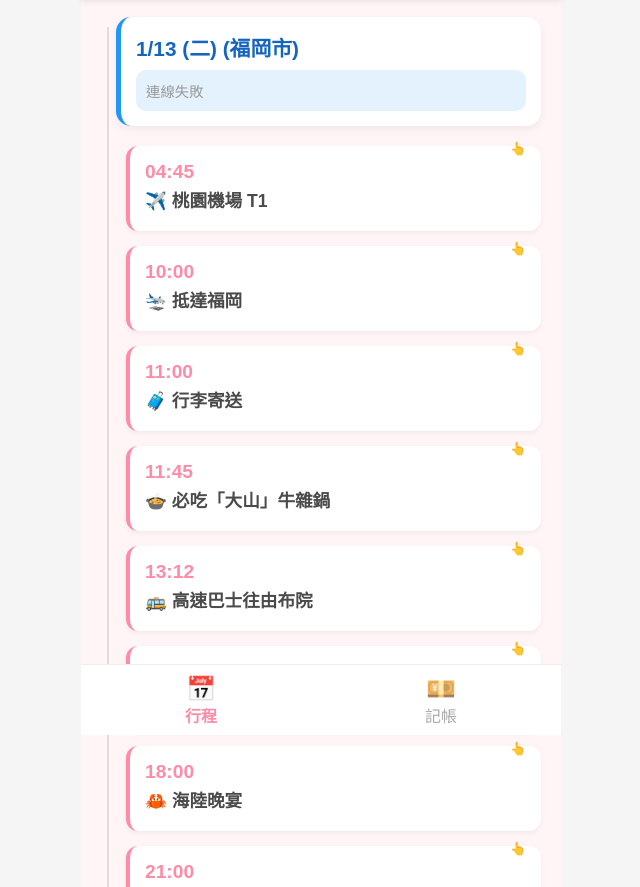
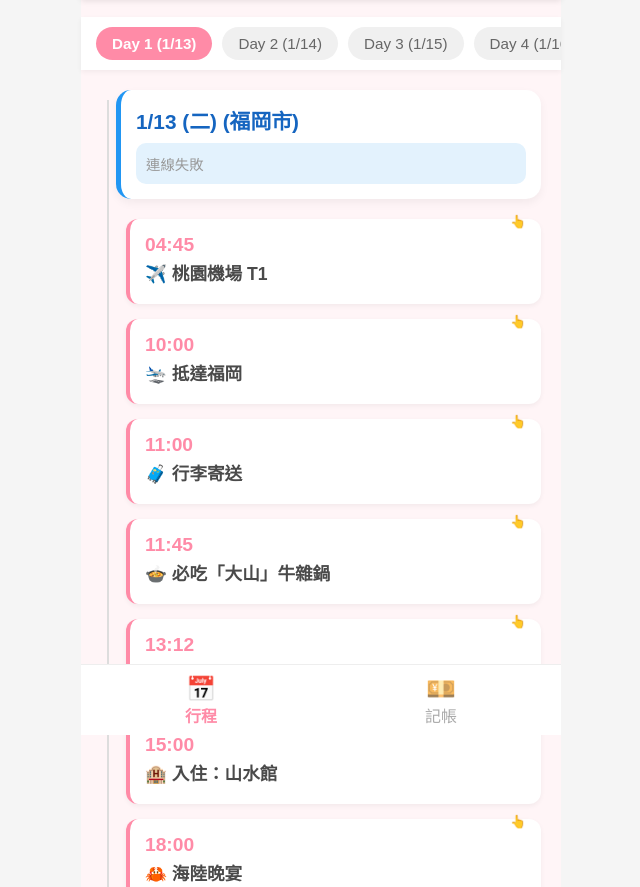
Before and after one commit to ginalitw/fukuoka-app, a plain HTML site: page index.html in a window 1280 px wide. Shown: the part 65-952 px from the top of the page, without its empty margins (319-959 px from the left). Drawn offline with Linux system fonts and the light colour scheme; no server answers.

Commit message:
index.html

```diff
--- a/index.html
+++ b/index.html
@@ -21,6 +21,7 @@
             margin: 0; padding: 0;
             color: var(--text-dark);
             -webkit-tap-highlight-color: transparent;
+            padding-bottom: 80px; /* 避開底部導航 */
         }
 
         #app {
@@ -28,8 +29,8 @@
             margin: 0 auto;
             background: var(--bg-color);
             min-height: 100vh;
+            position: relative;
             padding-bottom: 90px;
-            position: relative;
         }
 
         /* Header */
@@ -47,6 +48,37 @@
         .page.active { display: block; }
         @keyframes fadeIn { from { opacity: 0; transform: translateY(10px); } to { opacity: 1; transform: 0; } }
 
+        /* --- 滾動式天數選單 (Day Nav) --- */
+        .day-nav {
+            display: flex;
+            overflow-x: auto;
+            white-space: nowrap;
+            background: white;
+            padding: 10px;
+            position: sticky;
+            top: 55px; /* Header 高度 */
+            z-index: 98;
+            box-shadow: 0 2px 5px rgba(0,0,0,0.05);
+            margin: 0 -20px 20px -20px; /* 抵銷 padding */
+        }
+        .day-nav::-webkit-scrollbar { display: none; } /* 隱藏捲軸 */
+        .day-btn {
+            background: #f0f0f0;
+            border: none;
+            padding: 8px 16px;
+            margin: 0 5px;
+            border-radius: 20px;
+            color: #666;
+            font-size: 0.95rem;
+            cursor: pointer;
+            transition: 0.2s;
+        }
+        .day-btn.active {
+            background: var(--primary);
+            color: white;
+            font-weight: bold;
+        }
+
         /* --- 行程卡片 & 天氣 --- */
         .timeline { position: relative; padding-left: 15px; }
         .timeline::before {
@@ -62,6 +94,7 @@
             box-shadow: 0 4px 10px rgba(0,0,0,0.05);
             border-left: 5px solid #2196F3;
             position: relative; z-index: 2;
+            scroll-margin-top: 120px; /* 點擊滾動時預留空間 */
         }
         .day-title { font-size: 1.3rem; font-weight: bold; color: #1565C0; margin-bottom: 8px; }
         .weather-info {
@@ -128,6 +161,9 @@
             padding: 12px; border-bottom: 1px solid #eee; background: white;
             margin-bottom: 8px; border-radius: 8px;
         }
+        .expense-item.prepaid {
+            background: #F0F8FF; border-left: 4px solid #2196F3;
+        }
         .exp-icon { font-size: 1.5rem; margin-right: 10px; width: 30px; text-align: center; }
         .exp-info { flex-grow: 1; }
         .exp-meta { font-size: 0.85rem; color: #888; margin-top: 2px; }
@@ -154,6 +190,14 @@
     </header>
 
     <div id="p-schedule" class="page active">
+        <div class="day-nav">
+            <button class="day-btn active" onclick="scrollToDay('Day 1', this)">Day 1 (1/13)</button>
+            <button class="day-btn" onclick="scrollToDay('Day 2', this)">Day 2 (1/14)</button>
+            <button class="day-btn" onclick="scrollToDay('Day 3', this)">Day 3 (1/15)</button>
+            <button class="day-btn" onclick="scrollToDay('Day 4', this)">Day 4 (1/16)</button>
+            <button class="day-btn" onclick="scrollToDay('Day 5', this)">Day 5 (1/17)</button>
+        </div>
+
         <div class="timeline" id="schedule-list">
             </div>
     </div>
@@ -162,6 +206,7 @@
         <div style="background:#FAFFC7; padding:15px; border-radius:15px; text-align:center; margin-bottom:20px;">
             <div style="color:#555;">總花費 (台幣)</div>
             <div id="total-twd" style="font-size:2rem; font-weight:bold; color:#E91E63;">NT$ 0</div>
+            <div style="font-size:0.9rem; color:#888; margin-top:5px;">(含已預付項目)</div>
         </div>
 
         <div class="input-box">
@@ -195,6 +240,8 @@
             </div>
             <button class="btn-submit" id="btn-add-exp">記上一筆</button>
         </div>
+
+        <div style="margin-bottom:10px; font-weight:bold; color:#444;">📋 消費列表</div>
         <div id="expense-list" style="padding-bottom:20px;"></div>
     </div>
 
@@ -224,8 +271,8 @@
     import { getFirestore, collection, addDoc, onSnapshot, query, orderBy, deleteDoc, doc }
     from "https://www.gstatic.com/firebasejs/9.22.0/firebase-firestore.js";
 
-    // ↓↓↓ 請貼上您的 Firebase Config (請務必換成真的!) ↓↓↓
-    const firebaseConfig = {
+    // ↓↓↓ 請貼上您的 Firebase Config ↓↓↓
+const firebaseConfig = {
   apiKey: "AIzaSyDZzgq0W4xdHIhf6H1xC_dEScEHmAnXtiE",
   authDomain: "fukuokagina2026.firebaseapp.com",
   projectId: "fukuokagina2026",
@@ -239,48 +286,41 @@
     const db = getFirestore(app);
     const RATE = 0.22;
 
-    // --- 0. 靜態行程資料 (您提供的行程) ---
-    // 我已經幫您加入了圖片連結與詳細介紹
-    const fixedSchedule = [
-        // === Day 1 ===
-        { day: "Day 1", date: "1/13 (二)", time: "04:45", title: "✈️ 桃園機場 T1", desc: "抵達第一航廈櫃檯報到，準備出發！", img: "https://images.unsplash.com/photo-1576166578058-299d638dc5b1?auto=format&fit=crop&w=600&q=80", loc: "桃園機場第一航廈" },
-        { day: "Day 1", date: "1/13 (二)", time: "10:00", title: "🛬 抵達福岡", desc: "快速通關領行李。", img: "https://images.unsplash.com/photo-1596898246995-103305c4533e?auto=format&fit=crop&w=600&q=80", loc: "福岡機場" },
-        { day: "Day 1", date: "1/13 (二)", time: "11:00", title: "🧳 行李寄送", desc: "位置：國際線 1F「Cargo Pass」。\n寄往：「Mitsui Garden Nakasu」。\n空手去由布院超輕鬆！", img: "https://images.unsplash.com/photo-1552354518-872dc9205565?auto=format&fit=crop&w=600&q=80", loc: "福岡機場 Cargo Pass" },
-        { day: "Day 1", date: "1/13 (二)", time: "11:45", title: "🍲 必吃「大山」牛雜鍋", desc: "【博多靈魂美食 Motsunabe】\n牛雜鍋起源於二戰後，當時物資缺乏，人們將牛內臟與韭菜、大蒜一起燉煮，意外成為美味的料理。\n\n大山的味噌湯頭非常濃郁，牛腸處理得像豆腐一樣軟嫩，滿滿膠原蛋白！排隊太久可改吃旁邊的拉麵跑道。", img: "https://tabelog.com/imgview/original?id=r8745522730630", loc: "博多もつ鍋おおやま 福岡空港" },
-        { day: "Day 1", date: "1/13 (二)", time: "13:12", title: "🚌 高速巴士往由布院", desc: "地點：國內線 2 號站牌。\n請務必確認看板，往「由布院」方向。", img: "https://images.unsplash.com/photo-1570125909232-eb2be79a1c74?auto=format&fit=crop&w=600&q=80", loc: "福岡機場巴士站" },
-        { day: "Day 1", date: "1/13 (二)", time: "15:00", title: "🏨 入住：山水館", desc: "辦理入住，換上浴衣，一邊喝茶一邊看由布岳山景。", img: "https://cf.bstatic.com/xdata/images/hotel/max1024x768/49581835.jpg?k=3a6f4a8e2e8e0e8e8e8e8e8e8e8e8e8e8e8e8e8e8e8e8e8e8e8e8e8e8e8e8e8e&o=&hp=1", loc: "由布院山水館" },
-        { day: "Day 1", date: "1/13 (二)", time: "18:00", title: "🦀 海陸晚宴", desc: "和牛與松葉蟹自助餐吃到飽！(供應至 21:00)", img: "https://images.unsplash.com/photo-1559339352-11d035aa65de?auto=format&fit=crop&w=600&q=80", loc: "由布院山水館" },
-        { day: "Day 1", date: "1/13 (二)", time: "21:00", title: "♨️ 睡前溫泉", desc: "前往「朝霧之湯」享受露天風呂，看星星。(開放至 25:00)", img: "https://images.unsplash.com/photo-1544620347-c4fd4a3d5957?auto=format&fit=crop&w=600&q=80", loc: "由布院山水館" },
-
-        // === Day 2 ===
-        { day: "Day 2", date: "1/14 (三)", time: "08:30", title: "🍳 飯店早餐", desc: "供應至 09:00，吃飽後可以再泡一次湯。", img: "https://images.unsplash.com/photo-1525351463629-487053039d27?auto=format&fit=crop&w=600&q=80", loc: "由布院山水館" },
-        { day: "Day 2", date: "1/14 (三)", time: "10:30", title: "🌊 金鱗湖散策", desc: "湖底同時湧出溫泉與清水，早晨湖面會飄著夢幻霧氣，必拍！", img: "https://images.unsplash.com/photo-1624623278313-a930126a11c3?auto=format&fit=crop&w=600&q=80", loc: "金鱗湖" },
-        { day: "Day 2", date: "1/14 (三)", time: "11:30", title: "🛍️ 湯之坪街道", desc: "特色小店一條街。\n必吃：金賞可樂餅、B-Speak 生乳捲。\n午餐可吃釜飯或蕎麥麵。", img: "https://images.unsplash.com/photo-1578271887552-5ac3a72752bc?auto=format&fit=crop&w=600&q=80", loc: "湯之坪街道" },
-        { day: "Day 2", date: "1/14 (三)", time: "17:11", title: "🌲 由布院之森", desc: "搭乘特急 6 號返回博多。\n綠色復古列車，車廂內裝潢非常高雅。", img: "https://upload.wikimedia.org/wikipedia/commons/thumb/8/87/JR_Kyushu_Kiha_71_Yufuin_no_Mori_20090801.jpg/800px-JR_Kyushu_Kiha_71_Yufuin_no_Mori_20090801.jpg", loc: "由布院駅" },
-        { day: "Day 2", date: "1/14 (三)", time: "18:00", title: "🍱 鐵道晚宴", desc: "在車上享用預約制的限定特製便當。", img: "https://images.unsplash.com/photo-1582234032483-205128038596?auto=format&fit=crop&w=600&q=80", loc: "由布院之森" },
-        { day: "Day 2", date: "1/14 (三)", time: "20:00", title: "🏨 入住：三井花園中洲", desc: "抵達飯店，第一天寄送的行李已經在櫃檯等您囉！", img: "https://cf.bstatic.com/xdata/images/hotel/max1280x900/256873967.jpg?k=b4e3658253106197177894326578051648083816&o=&hp=1", loc: "三井花園飯店福岡中洲" },
-
-        // === Day 3 ===
-        { day: "Day 3", date: "1/15 (四)", time: "08:30", title: "🥐 飯店早餐", desc: "1F 享用 ONO no HANARE 高水準自助餐。", img: "https://images.unsplash.com/photo-1504754524776-8f4f37790ca0?auto=format&fit=crop&w=600&q=80", loc: "三井花園飯店福岡中洲" },
-        { day: "Day 3", date: "1/15 (四)", time: "10:00", title: "⛩️ 博多文化散策", desc: "參拜櫛田神社（看巨大山笠），接著逛上川端老街商店街。", img: "https://images.unsplash.com/photo-1565103405786-88c227891788?auto=format&fit=crop&w=600&q=80", loc: "櫛田神社" },
-        { day: "Day 3", date: "1/15 (四)", time: "14:00", title: "💎 天神大採買", desc: "岩田屋百貨、天神地下街。\n累了隨時回飯店休息。", img: "https://images.unsplash.com/photo-1557297926-0a0614457e5b?auto=format&fit=crop&w=600&q=80", loc: "天神地下街" },
-        { day: "Day 3", date: "1/15 (四)", time: "19:30", title: "🥘 晚餐：水炊雞", desc: "博多名物「水炊き」，雞湯濃郁充滿膠原蛋白，溫潤鮮美。", img: "https://tabelog.com/imgview/original?id=r68551121096707", loc: "博多華味鳥" },
-        { day: "Day 3", date: "1/15 (四)", time: "21:00", title: "♨️ 頂樓放鬆", desc: "前往 13F 景觀大浴場洗去疲累。", img: "https://images.unsplash.com/photo-1584622650111-993a426fbf0a?auto=format&fit=crop&w=600&q=80", loc: "三井花園飯店福岡中洲" },
-
-        // === Day 4 ===
-        { day: "Day 4", date: "1/16 (五)", time: "08:30", title: "🚐 Klook 一日遊", desc: "博多站筑紫口集合，準時出發，車上補眠。", img: "https://images.unsplash.com/photo-1544620347-c4fd4a3d5957?auto=format&fit=crop&w=600&q=80", loc: "博多站筑紫口" },
-        { day: "Day 4", date: "1/16 (五)", time: "10:00", title: "🍣 唐戶市場", desc: "【週五限定馬關街！】\n就像壽司自助餐一樣，拿夾子自己夾喜歡的握壽司，便宜又新鮮，尤其是河豚生魚片必試。", img: "https://lh5.googleusercontent.com/p/AF1QipNqR9t5C519789370603789427497127137", loc: "唐戶市場" },
-        { day: "Day 4", date: "1/16 (五)", time: "13:30", title: "🏯 小倉城散策", desc: "參觀白色天守閣與神社庭園。", img: "https://images.unsplash.com/photo-1599554316362-e2c72b2269a2?auto=format&fit=crop&w=600&q=80", loc: "小倉城" },
-        { day: "Day 4", date: "1/16 (五)", time: "16:20", title: "🌅 宮地嶽神社", desc: "參拜巨大注連繩。\n運氣好的話可以看到「光之參道」絕景。", img: "https://lh5.googleusercontent.com/p/AF1QipPj74533083625442571253026362846467", loc: "宮地嶽神社" },
-        { day: "Day 4", date: "1/16 (五)", time: "18:30", title: "🍜 回博多站晚餐", desc: "車站百貨晚餐，最後補齊伴手禮（如明太子、拉麵包）。", img: "https://images.unsplash.com/photo-1589112704944-e20092c4794e?auto=format&fit=crop&w=600&q=80", loc: "博多站" },
-
-        // === Day 5 ===
-        { day: "Day 5", date: "1/17 (六)", time: "08:10", title: "🚕 直奔機場", desc: "搭乘計程車前往福岡機場（車程約 15 分鐘）。", img: "https://images.unsplash.com/photo-1436491865332-7a61a109cc05?auto=format&fit=crop&w=600&q=80", loc: "福岡機場" },
-        { day: "Day 5", date: "1/17 (六)", time: "08:30", title: "🛫 機場報到", desc: "辦理登機與免稅店最後採買。", img: "https://images.unsplash.com/photo-1569154941061-e231b4725ef1?auto=format&fit=crop&w=600&q=80", loc: "福岡機場" },
-        { day: "Day 5", date: "1/17 (六)", time: "10:55", title: "✈️ 告別福岡", desc: "搭乘虎航 IT241 愉快返台。", img: "https://images.unsplash.com/photo-1483450389192-3d3a06df5258?auto=format&fit=crop&w=600&q=80", loc: "福岡機場" },
+    // --- 0. 已預付項目 (靜態資料) ---
+    // 這些會自動顯示在記帳列表最上方
+    const prepaidExpenses = [
+        { item: "✈️ 虎航來回機票", cat: "transport", pay: "card", twd: 41490, jpy: 0, note: "行前已付" },
+        { item: "🎫 Klook 一日遊 (3人)", cat: "transport", pay: "card", twd: 4239, jpy: 0, note: "北九州一日遊" },
+        { item: "🚄 JR 由布院之森", cat: "transport", pay: "card", twd: 3862, jpy: 18390, note: "指定席預估" },
+        { item: "🍱 車上便當 (晚餐)", cat: "food", pay: "cash", twd: 1260, jpy: 6000, note: "由布院之森便當" }
     ];
 
-    // --- 1. 天氣資料設定 ---
+    // --- 1. 行程資料 (圖片已改為佔位符，支援本地讀取) ---
+    /* 【如何使用本地圖片？】
+       1. 在 GitHub 專案裡建立一個資料夾叫 images
+       2. 把照片上傳進去，例如 day1.jpg
+       3. 把下方的 img: "..." 改成 img: "./images/day1.jpg"
+    */
+    const fixedSchedule = [
+        { day: "Day 1", date: "1/13 (二)", time: "04:45", title: "✈️ 桃園機場 T1", desc: "抵達第一航廈櫃檯報到，準備出發！", img: "https://placehold.co/600x400/FF8BA7/white?text=Airport", loc: "桃園機場第一航廈" },
+        { day: "Day 1", date: "1/13 (二)", time: "10:00", title: "🛬 抵達福岡", desc: "快速通關領行李。", img: "https://placehold.co/600x400/87CEEB/white?text=Fukuoka", loc: "福岡機場" },
+        { day: "Day 1", date: "1/13 (二)", time: "11:00", title: "🧳 行李寄送", desc: "位置：國際線 1F「Cargo Pass」。\n寄往：「Mitsui Garden Nakasu」。", img: "https://placehold.co/600x400/FFA500/white?text=Luggage", loc: "福岡機場 Cargo Pass" },
+        { day: "Day 1", date: "1/13 (二)", time: "11:45", title: "🍲 必吃「大山」牛雜鍋", desc: "【博多靈魂美食】\n味噌湯頭濃郁，牛腸軟嫩。排隊太久可改吃拉麵跑道。", img: "https://placehold.co/600x400/FF6347/white?text=Motsunabe", loc: "博多もつ鍋おおやま 福岡空港" },
+        { day: "Day 1", date: "1/13 (二)", time: "13:12", title: "🚌 高速巴士往由布院", desc: "國內線 2 號站牌。\n請務必確認看板，往「由布院」方向。", img: "https://placehold.co/600x400/4682B4/white?text=Bus", loc: "福岡機場巴士站" },
+        { day: "Day 1", date: "1/13 (二)", time: "15:00", title: "🏨 入住：山水館", desc: "辦理入住，換上浴衣看山景。", img: "https://placehold.co/600x400/8B4513/white?text=Hotel", loc: "由布院山水館" },
+        { day: "Day 1", date: "1/13 (二)", time: "18:00", title: "🦀 海陸晚宴", desc: "和牛與松葉蟹自助餐吃到飽！", img: "https://placehold.co/600x400/DC143C/white?text=Crab+Dinner", loc: "由布院山水館" },
+
+        { day: "Day 2", date: "1/14 (三)", time: "10:30", title: "🌊 金鱗湖散策", desc: "晨霧夢幻美景，必拍倒影。", img: "https://placehold.co/600x400/20B2AA/white?text=Lake", loc: "金鱗湖" },
+        { day: "Day 2", date: "1/14 (三)", time: "17:11", title: "🌲 由布院之森", desc: "搭乘特急 6 號返回博多。\n綠色復古列車。", img: "https://placehold.co/600x400/228B22/white?text=Train", loc: "由布院駅" },
+
+        { day: "Day 3", date: "1/15 (四)", time: "10:00", title: "⛩️ 博多文化散策", desc: "參拜櫛田神社，看巨大山笠。", img: "https://placehold.co/600x400/FF4500/white?text=Shrine", loc: "櫛田神社" },
+        { day: "Day 3", date: "1/15 (四)", time: "19:30", title: "🥘 晚餐：水炊雞", desc: "博多名物，雞湯濃郁。", img: "https://placehold.co/600x400/DAA520/white?text=Chicken+Pot", loc: "博多華味鳥" },
+
+        { day: "Day 4", date: "1/16 (五)", time: "10:00", title: "🍣 唐戶市場", desc: "週五限定馬關街！壽司自助餐。", img: "https://placehold.co/600x400/FF69B4/white?text=Sushi", loc: "唐戶市場" },
+
+        { day: "Day 5", date: "1/17 (六)", time: "10:55", title: "✈️ 告別福岡", desc: "搭乘虎航 IT241 愉快返台。", img: "https://placehold.co/600x400/1E90FF/white?text=Flight", loc: "福岡機場" },
+    ];
+
     const tripLocs = {
         "Day 1": { lat: 33.5902, lon: 130.4017, date: "2025-01-13", name: "福岡市" },
         "Day 2": { lat: 33.2628, lon: 131.3575, date: "2025-01-14", name: "由布院" },
@@ -288,6 +328,43 @@
         "Day 4": { lat: 33.8833, lon: 130.8752, date: "2025-01-16", name: "北九州" },
         "Day 5": { lat: 33.5902, lon: 130.4017, date: "2025-01-17", name: "福岡市" }
     };
+
+    // --- 2. 渲染邏輯 ---
+    // 滾動到特定天數
+    window.scrollToDay = (dayId, btn) => {
+        // 更新按鈕樣式
+        document.querySelectorAll('.day-btn').forEach(b => b.classList.remove('active'));
+        btn.classList.add('active');
+        // 滾動
+        const el = document.getElementById(dayId.replace(' ',''));
+        if(el) {
+            el.scrollIntoView({ behavior: 'smooth', block: 'start' });
+        }
+    }
+
+    async function fetchWeather(dayKey) {
+        // (維持原樣) Open-Meteo 邏輯
+        const info = tripLocs[dayKey];
+        if(!info) return null;
+        const tripDate = new Date(info.date);
+        const today = new Date();
+        const diffDays = Math.ceil((tripDate - today) / (1000 * 60 * 60 * 24));
+        if (diffDays > 16) return { valid: false, msg: "📅 預報尚未發布" };
+        try {
+            const url = `https://api.open-meteo.com/v1/forecast?latitude=${info.lat}&longitude=${info.lon}&daily=weathercode,temperature_2m_max,temperature_2m_min&timezone=Asia%2FTokyo&start_date=${info.date}&end_date=${info.date}`;
+            const res = await fetch(url);
+            const data = await res.json();
+            if (!data.daily) return { valid: false, msg: "暫無資料" };
+            const code = data.daily.weathercode[0];
+            const max = data.daily.temperature_2m_max[0];
+            const min = data.daily.temperature_2m_min[0];
+            const w = getWeatherDesc(code); // 需配合下方 helper
+            let advice = "洋蔥式穿搭。";
+            if (max < 8) advice = "寒冷，請穿發熱衣。";
+            if (code >= 51) advice += " 記得帶傘。";
+            return { valid: true, icon: w.icon, temp: `${min}°C ~ ${max}°C`, advice: `💡 ${w.text}，${advice}` };
+        } catch (e) { return { valid: false, msg: "連線失敗" }; }
+    }
 
     function getWeatherDesc(code) {
         if (code === 0) return { icon: "☀️", text: "晴朗" };
@@ -297,39 +374,9 @@
         return { icon: "🌤️", text: "晴時多雲" };
     }
 
-    async function fetchWeather(dayKey) {
-        const info = tripLocs[dayKey];
-        if(!info) return null;
-        const tripDate = new Date(info.date);
-        const today = new Date();
-        const diffDays = Math.ceil((tripDate - today) / (1000 * 60 * 60 * 24));
-
-        if (diffDays > 16) return { valid: false, msg: "📅 預報尚未發布" };
-
-        try {
-            const url = `https://api.open-meteo.com/v1/forecast?latitude=${info.lat}&longitude=${info.lon}&daily=weathercode,temperature_2m_max,temperature_2m_min&timezone=Asia%2FTokyo&start_date=${info.date}&end_date=${info.date}`;
-            const res = await fetch(url);
-            const data = await res.json();
-            if (!data.daily) return { valid: false, msg: "暫無資料" };
-            const code = data.daily.weathercode[0];
-            const max = data.daily.temperature_2m_max[0];
-            const min = data.daily.temperature_2m_min[0];
-            const w = getWeatherDesc(code);
-            let advice = "洋蔥式穿搭。";
-            if (max < 8) advice = "寒冷，請穿發熱衣。";
-            if (code >= 51) advice += " 記得帶傘。";
-
-            return { valid: true, icon: w.icon, temp: `${min}°C ~ ${max}°C`, advice: `💡 ${w.text}，${advice}` };
-        } catch (e) { return { valid: false, msg: "連線失敗" }; }
-    }
-
-    // --- 2. 渲染行程 (靜態) ---
     async function renderSchedule() {
         const list = document.getElementById("schedule-list");
         let html = "";
-        let currentDay = "";
-
-        // 依照天數分組
         let scheduleMap = {};
         fixedSchedule.forEach(item => {
             if (!scheduleMap[item.day]) scheduleMap[item.day] = [];
@@ -341,10 +388,12 @@
             if (scheduleMap[day]) {
                 const dayDate = scheduleMap[day][0].date;
                 const locName = tripLocs[day]?.name || "";
-                const wID = `weather-${day.replace(' ','')}`;
+                const idName = day.replace(' ',''); // 用於滾動定位
+                const wID = `weather-${idName}`;
 
+                // 加入 id 讓導航可以跳轉
                 html += `
-                <div class="day-header-box">
+                <div class="day-header-box" id="${idName}">
                     <div class="day-title">${dayDate} (${locName})</div>
                     <div class="weather-info" id="${wID}">
                         <span class="loading-text">☁️ 連線氣象中...</span>
@@ -360,14 +409,11 @@
                     </div>`;
                 });
 
-                // 抓天氣
                 fetchWeather(day).then(w => {
                     const el = document.getElementById(wID);
                     if(el) {
                         if (w && w.valid) {
-                            el.innerHTML = `
-                                <div class="weather-icon">${w.icon}</div>
-                                <div><div style="font-weight:bold;">${w.temp}</div><div class="cloth-advice">${w.advice}</div></div>`;
+                            el.innerHTML = `<div class="weather-icon">${w.icon}</div><div><div style="font-weight:bold;">${w.temp}</div><div class="cloth-advice">${w.advice}</div></div>`;
                         } else {
                             el.innerHTML = `<span style="color:#999; font-size:0.9rem;">${w ? w.msg : ""}</span>`;
                         }
@@ -377,9 +423,9 @@
         }
         list.innerHTML = html;
     }
-    renderSchedule(); // 啟動渲染
+    renderSchedule();
 
-    // --- 3. 記帳邏輯 (Firebase) ---
+    // --- 3. 記帳邏輯 (已預付 + Firebase) ---
     const categoryIcons = { food:"🍜", transport:"🚌", shopping:"🎁", drug:"💊", hotel:"🏨", other:"✨" };
     const categoryNames = { food:"餐飲", transport:"交通", shopping:"購物", drug:"藥妝", hotel:"住宿", other:"其他" };
     const payIcons = { cash:"💵 現金", card:"💳 刷卡", ic:"🐧 IC卡" };
@@ -389,6 +435,28 @@
         const list = document.getElementById("expense-list");
         let total = 0;
         let html = "";
+
+        // 1. 先渲染「已預付」項目
+        prepaidExpenses.forEach(p => {
+            total += p.twd; // 加總台幣
+            const icon = categoryIcons[p.cat];
+            const payName = payIcons[p.pay];
+
+            html += `
+            <div class="expense-item prepaid">
+                <div class="exp-icon">${icon}</div>
+                <div class="exp-info">
+                    <div style="font-weight:bold;">${p.item} <span style="font-size:0.8rem; color:#2196F3;">(✅ 已付)</span></div>
+                    <div class="exp-meta">${p.note} · <span class="tag-pill">${payName}</span></div>
+                </div>
+                <div style="text-align:right;">
+                    <div class="exp-price">NT$ ${p.twd.toLocaleString()}</div>
+                    ${p.jpy > 0 ? `<div style="font-size:0.8rem; color:#aaa;">¥${p.jpy.toLocaleString()}</div>` : ''}
+                </div>
+            </div>`;
+        });
+
+        // 2. 再渲染 Firebase 的動態記帳
         snapshot.forEach((doc) => {
             const data = doc.data();
             const twd = Math.round(data.jpy * RATE);
@@ -405,12 +473,13 @@
                     <div class="exp-meta">${catName} · <span class="tag-pill">${payName}</span></div>
                 </div>
                 <div style="text-align:right;">
-                    <div class="exp-price">NT$ ${twd}</div>
+                    <div class="exp-price">NT$ ${twd.toLocaleString()}</div>
                     <div style="font-size:0.8rem; color:#aaa;">¥${data.jpy}</div>
                     <span class="btn-del" onclick="deleteExpense('${doc.id}')">刪除</span>
                 </div>
             </div>`;
         });
+
         list.innerHTML = html;
         document.getElementById("total-twd").innerText = "NT$ " + total.toLocaleString();
     });
@@ -438,7 +507,7 @@
         document.getElementById("m-title").innerText = title;
         document.getElementById("m-meta").innerText = `${date} ${time}`;
         document.getElementById("m-desc").innerText = desc;
-        document.getElementById("m-img").src = img || "https://placehold.co/600x400?text=No+Photo";
+        document.getElementById("m-img").src = img;
         document.getElementById("m-map").href = `https://www.google.com/maps/search/?api=1&query=${encodeURIComponent(loc + " 福岡")}`;
         document.getElementById("modal").style.display = "flex";
     };
```
